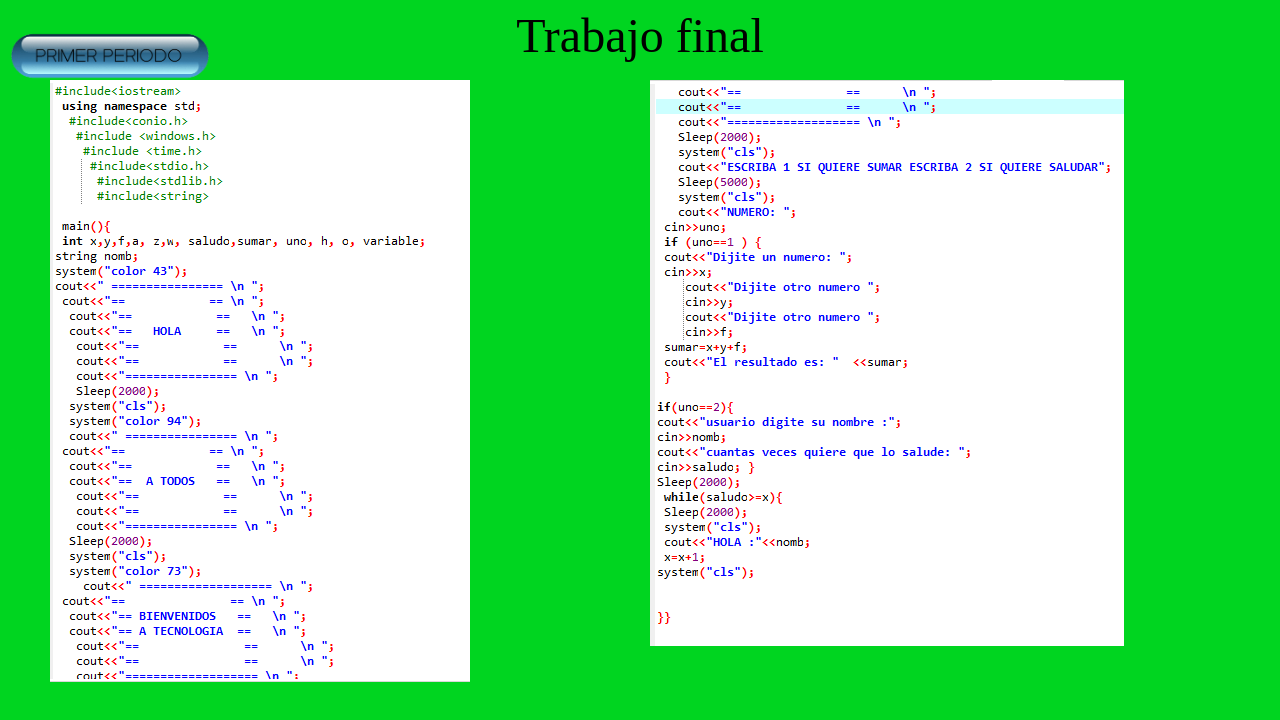
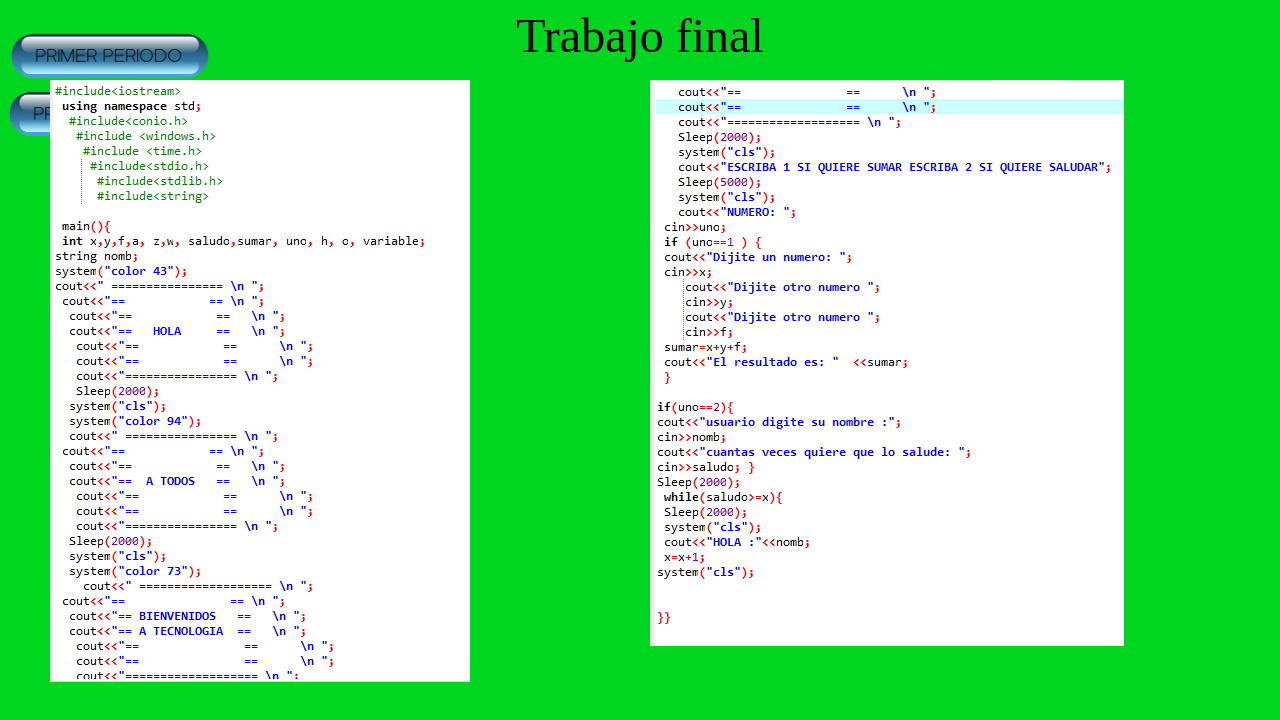
Before and after one commit to Juan-alzate567/final8, a plain HTML site: page index.html in a window 1280 px wide. Drawn offline with Linux system fonts and the light colour scheme.

Commit message:
Update index.html

```diff
--- a/index.html
+++ b/index.html
@@ -10,3 +10,4 @@
 <div><img style="position: absolute; top:5px ; left: 10px; width:200px ; height: 100px;" src="primer.png" ></div>
 </body>
 </html>
+<a href=" https://juan-alzate567.github.io/tecnologia-septimo/ " ><img width="200px;" height="100px;" src="primer.png"></a>
```
